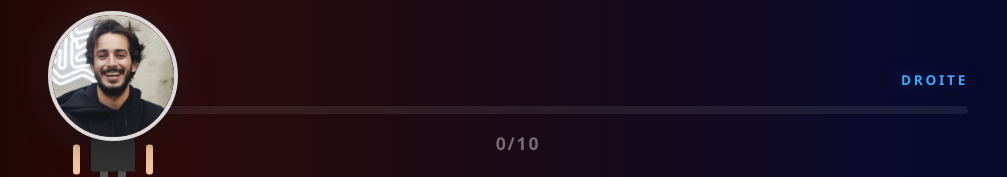
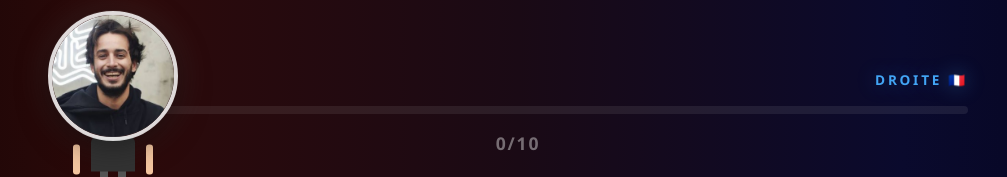
Before and after one commit to abbeyjaz/retourneur-de-veste, a Next.js app: page / in a window 1280 px wide. Shown: the part 174-351 px from the top of the page, without its empty margins (122-1129 px from the left). Built offline with nearby package versions, Linux system fonts and the light colour scheme.

Commit message:
Add hammer/sickle and French flag icons to spectrum labels
Co-Authored-By: Claude Opus 4.6 <noreply@anthropic.com>

```diff
--- a/src/app/page.tsx
+++ b/src/app/page.tsx
@@ -32,8 +32,8 @@ export default function Home() {
       <div className="hero">
         <div className="spectrum">
           <div className="spectrum-labels">
-            <span className="label-left">GAUCHE</span>
-            <span className="label-right">DROITE</span>
+            <span className="label-left">☭ GAUCHE</span>
+            <span className="label-right">DROITE 🇫🇷</span>
           </div>
           <div className="spectrum-track">
             <div
```
